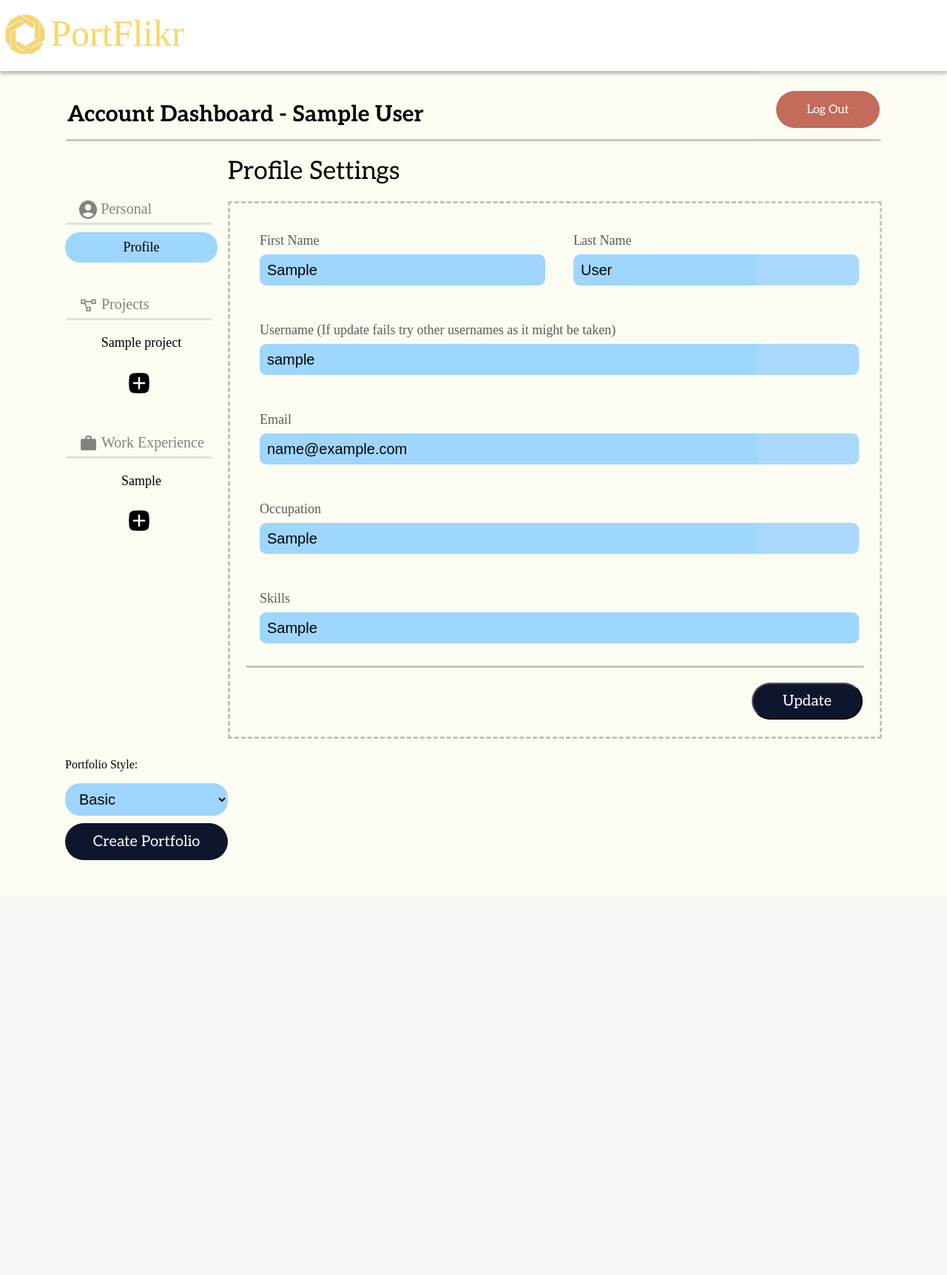
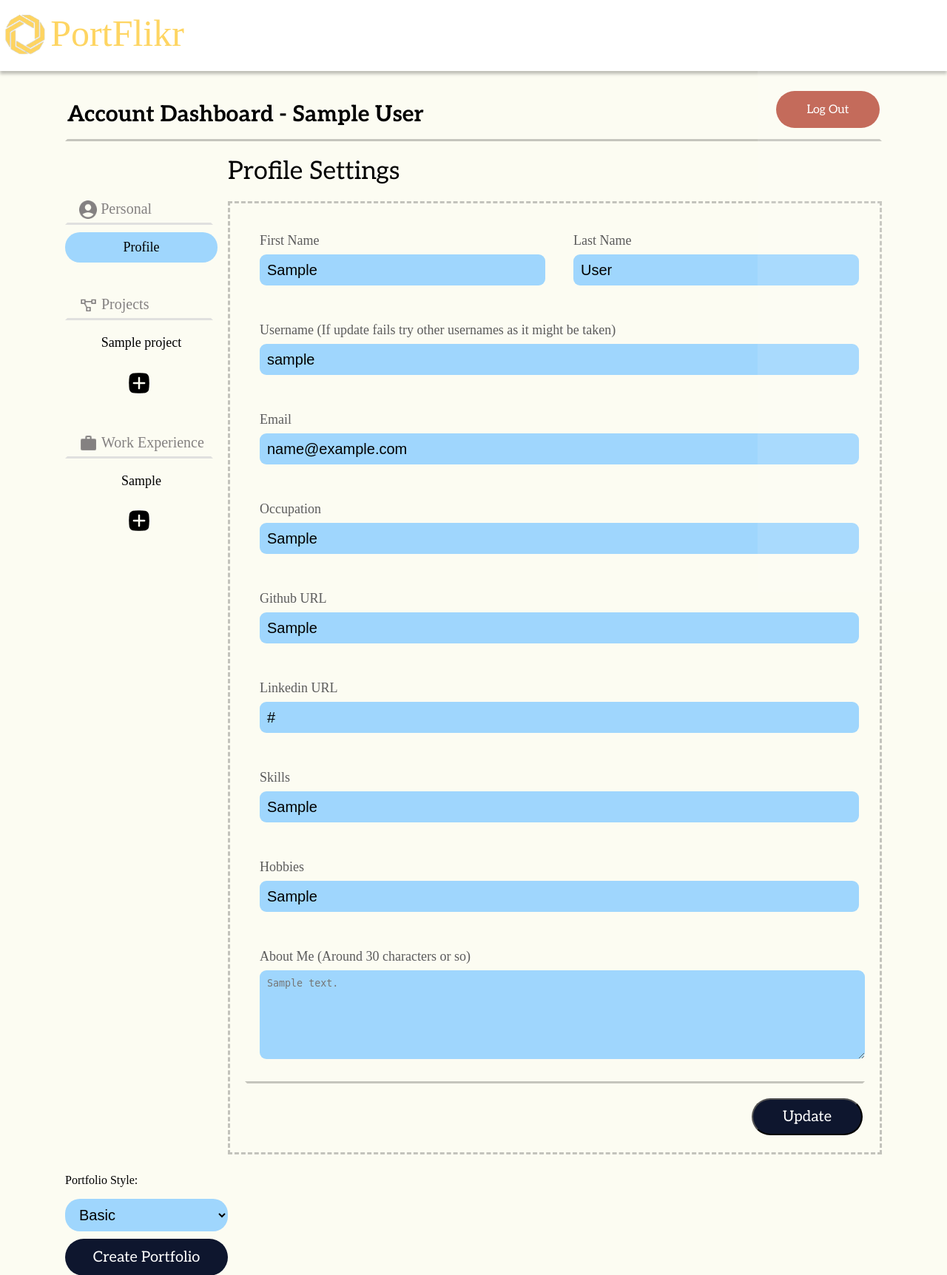
Before and after one commit to AltoTenor/PortFlikr, a Django app: page /dashboard/ in a window 1280 px wide. Shown: the top 1724 px of the page at 74% size. Before the commit the page ends 1163 px from the top, so only its background shows below. Run offline with Django 4.2, Linux system fonts and the light colour scheme; a user stored in the database is signed in; tables that the repository leaves empty hold one stand-in row (values such as "Sample post"); some libraries are stand-ins or nearby versions; some web fonts are replaced.

Commit message:
Added fields hobby aboutme git linkedin

```diff
--- a/pfapp/forms.py
+++ b/pfapp/forms.py
@@ -60,7 +60,7 @@ class DashboardFormUser(ModelForm):
 class DashboardFormPersonal(ModelForm):
     class Meta:
         model = Person
-        fields=['occupation','skills']
+        fields=['desc','hobbies','github','linkedin','occupation','skills']
 
 
 class DashboardFormProjects(ModelForm):
--- a/pfapp/models.py
+++ b/pfapp/models.py
@@ -3,8 +3,12 @@ from django.contrib.auth.models import User
 # Create your models here.
 class Person(models.Model):
     user = models.OneToOneField(User,on_delete=models.CASCADE)
+    linkedin = models.URLField(blank=True)
+    github = models.URLField(blank=True)
     occupation = models.CharField(max_length=30,blank=True)
     skills = models.CharField(max_length=255,blank=True)
+    hobbies = models.CharField(max_length=255,blank=True)
+    desc = models.TextField(blank=True)
     def __str__(self):
         return self.user.first_name
 
--- a/pfapp/templates/pfapp/dashboard.html
+++ b/pfapp/templates/pfapp/dashboard.html
@@ -89,7 +89,7 @@
 
         <div class="forms-first">
             <div class="formhead">Profile Settings</div>
-            <form class="actualform" method = "POST" action = "{% url 'pfapp:submit_profile'%}">
+            <form class="actualform" method = "POST" action = "{% url 'pfapp:submit_profile'%}" novalidate>
                 {% csrf_token %}
                 <!-- <input type="hidden" name="projectID" value="-1">
                 <input type="hidden" name="workID" value="-1"> -->
@@ -114,8 +114,24 @@
                     {% render_field personal_form.occupation placeholder=user.person.occupation value=user.person.occupation class="formfields" %}
                 </div>
                 <div class="full">
+                    Github URL
+                    {% render_field personal_form.github placeholder=user.person.github value=user.person.github class="formfields" %}
+                </div>
+                <div class="full">
+                    Linkedin URL
+                    {% render_field personal_form.linkedin placeholder=user.person.linkedin value=user.person.linkedin class="formfields" %}
+                </div>
+                <div class="full">
                     Skills
                     {% render_field personal_form.skills placeholder=user.person.skills value=user.person.skills class="formfields" %}
+                </div>
+                <div class="full">
+                    Hobbies
+                    {% render_field personal_form.hobbies placeholder=user.person.hobbies value=user.person.hobbies class="formfields" %}
+                </div>
+                <div class="full">
+                    About Me (Around 30 characters or so)
+                    {% render_field personal_form.desc placeholder=user.person.desc value=user.person.desc class="formfields desc" %}
                 </div>
                 <div class="submit-btn-enclosure">
                     <input type="submit" class="btn--submit" value="Update" />
--- a/pfapp/views.py
+++ b/pfapp/views.py
@@ -72,8 +72,8 @@ class Dashboard(LoginRequiredMixin,View):
         #Portfolio Call
         if (request.POST.get('portfolio-style')!=None):
             # return HttpResponseNotFound("Still in development coming soon")
-            return redirect("http://localhost:3000")
-            # return redirect("http://localhost:3000/"+str(request.POST.get('portfolio-style'))+"/"+str(request.user.pk))
+            # return redirect("http://localhost:3000")
+            return redirect("http://localhost:3000/"+str(request.POST.get('portfolio-style'))+"/"+str(request.user.pk-1))
 
 
 
@@ -99,6 +99,17 @@ class Profile(View):
             request.user.username=cleaned1['username']
         request.user.person.occupation=cleaned2['occupation']
         request.user.person.skills=cleaned2['skills']
+        request.user.person.hobbies=cleaned2['hobbies']
+        if (cleaned2['desc']!=''):
+                request.user.person.desc=cleaned2['desc']
+        if ('linkedin' in cleaned2):
+            request.user.person.linkedin=cleaned2['linkedin']
+        else:
+            messages.error(request, "Invalid URL entered before")
+        if ('github' in cleaned2):
+            request.user.person.github=cleaned2['github']
+        else:
+            messages.error(request, "Invalid URL entered before")
         request.user.person.save()
         request.user.save()
 
@@ -203,7 +214,11 @@ class PortfolioAPI(APIView):
                     "username":output.user.username,
                     "email":output.user.email,
                     "skills": output.skills,
+                    "hobbies": output.hobbies,
                     "occupation": output.occupation,
+                    "github":output.github,
+                    "linkedin":output.linkedin,
+                    "aboutme":output.desc,
                     "projects":[
                         {
                             "name":x.project_name,
```
Also changed, not shown: pfapp/migrations/0010_person_desc_person_github_person_hobbies_and_more.py (added).
